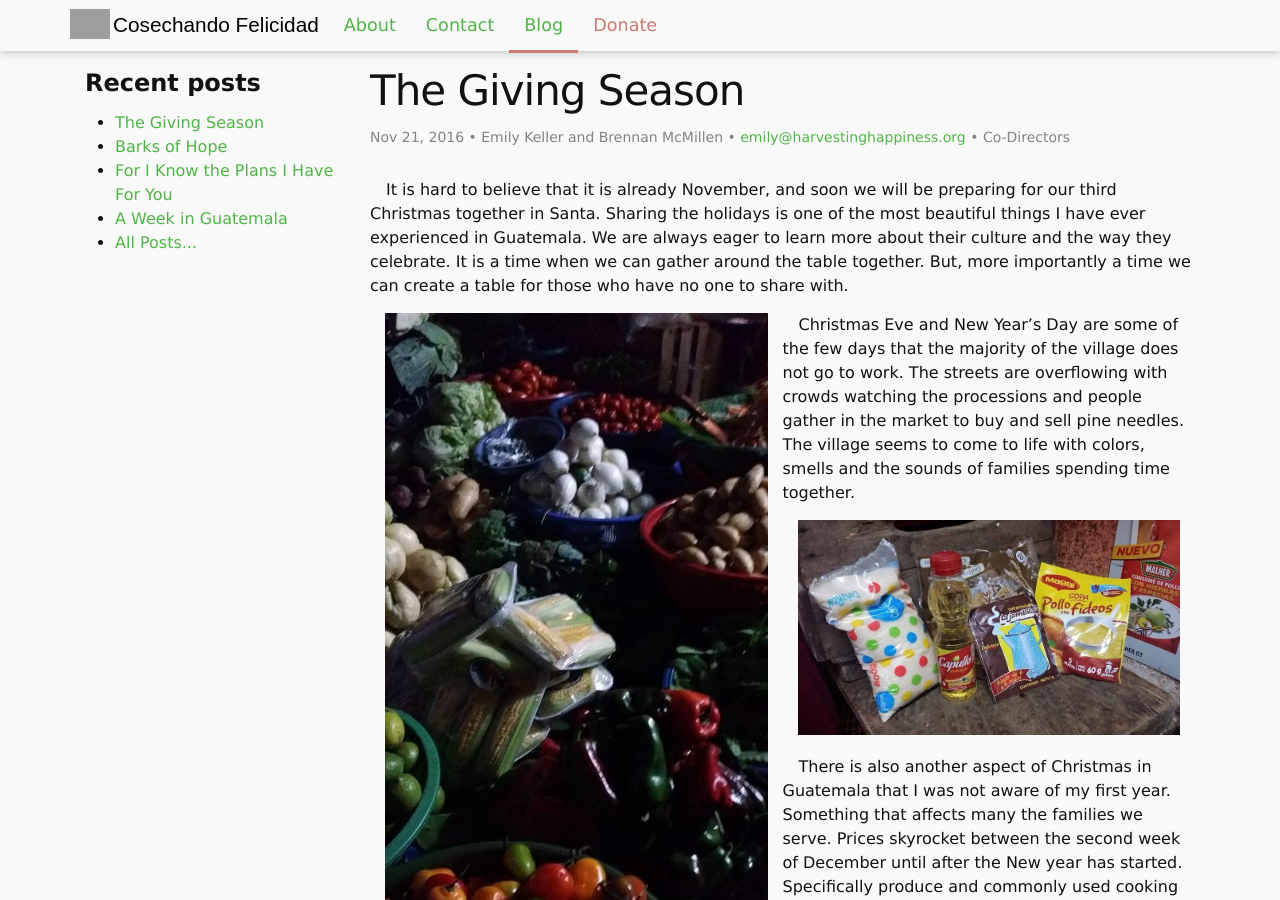
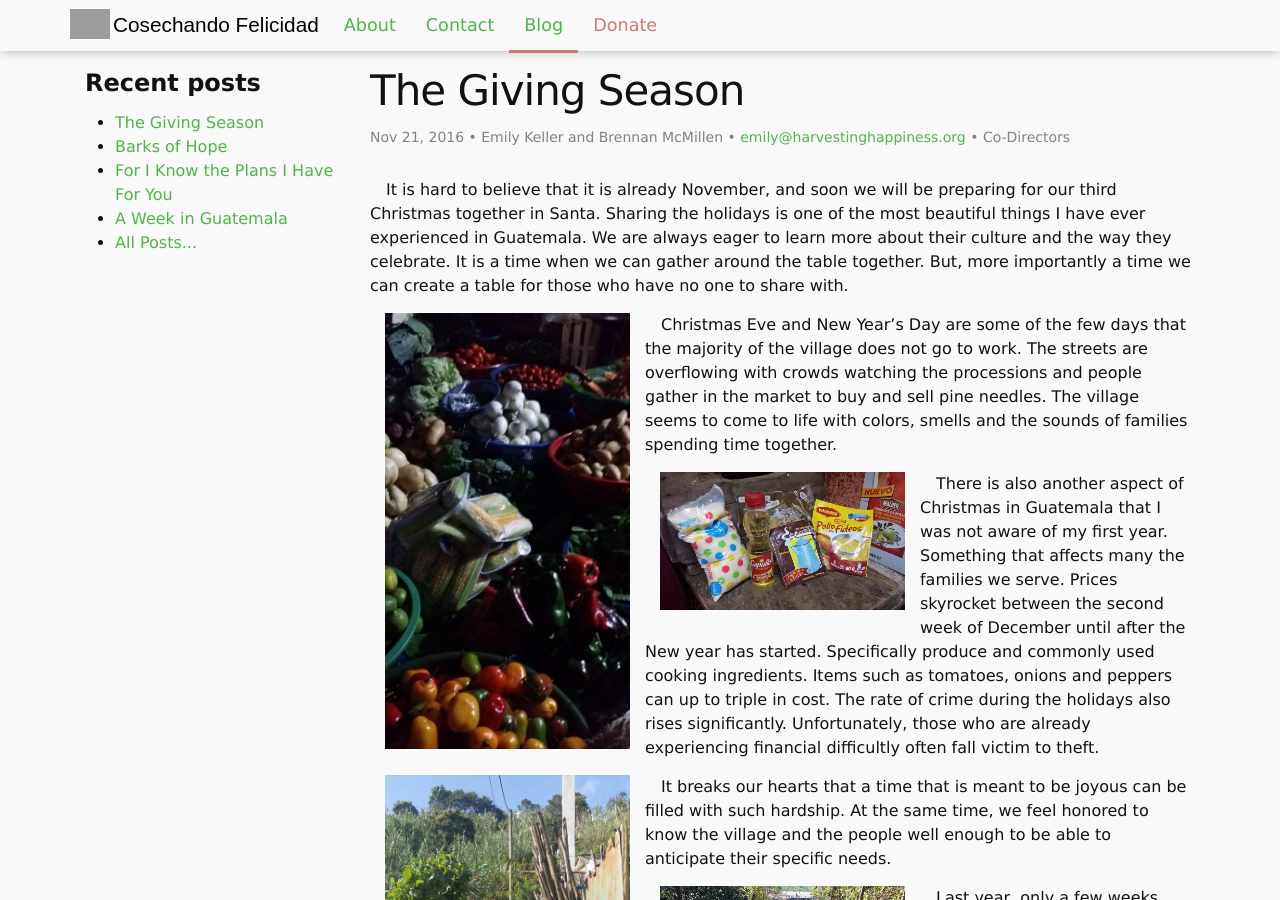
Before and after one commit to harvestinghappiness/harvestinghappiness.github.io, a Jekyll site: the page built from _posts/2016-11-21-The-Giving-Season.md, in a window 1280 px wide and 900 px high. Built offline with Jekyll 4.4.1, drawn with Linux system fonts in a browser that asks for light colours; comment, search, counter and statistics services are not loaded.

Commit message:
Update 2016-11-21-The-Giving-Season.md

```diff
--- a/_posts/2016-11-21-The-Giving-Season.md
+++ b/_posts/2016-11-21-The-Giving-Season.md
@@ -10,34 +10,34 @@ commentID: 13
 
 It is hard to believe that it is already November, and soon we will be preparing for our third Christmas together in Santa. Sharing the holidays is one of the most beautiful things I have ever experienced in Guatemala. We are always eager to learn more about their culture and the way they celebrate. It is a time when we can gather around the table together. But, more importantly a time we can create a table for those who have no one to share with.
 
-{% include figure.html src="blog-11-21-16/Nov16pic1.jpg" size="half" %}
+{% include figure.html src="blog-11-21-16/Nov16pic1.jpg" size="third" %}
 
 Christmas Eve and New Year’s Day are some of the few days that the majority of the village does not go to work. The streets are overflowing with crowds watching the processions and people gather in the market to buy and sell pine needles. The village seems to come to life with colors, smells and the sounds of families spending time together.
 
-{% include figure.html src="blog-11-21-16/Nov16pic2.jpg" size="half" %}
+{% include figure.html src="blog-11-21-16/Nov16pic2.jpg" size="third" %}
 
 There is also another aspect of Christmas in Guatemala that I was not aware of my first year. Something that affects many the families we serve. Prices skyrocket between the second week of December until after the New year has started. Specifically produce and commonly used cooking ingredients. Items such as tomatoes, onions and peppers can up to triple in cost. The rate of crime during the holidays also rises significantly. Unfortunately, those who are already experiencing financial difficultly often fall victim to theft.
 
-{% include figure.html src="blog-11-21-16/Nov16pic3.jpg" size="half" %}
+{% include figure.html src="blog-11-21-16/Nov16pic3.jpg" size="third" %}
 
 It breaks our hearts that a time that is meant to be joyous can be filled with such hardship. At the same time, we feel honored to know the village and the people well enough to be able to anticipate their specific needs.
 
-{% include figure.html src="blog-11-21-16/Nov16pic4.jpg" size="half" %}
+{% include figure.html src="blog-11-21-16/Nov16pic4.jpg" size="third" %}
 
 Last year, only a few weeks before Christmas we saw what was happening and reached out to our supporters in the US. We quickly began to assemble bags that contained all the essentials for cooking, along with fresh produce. We were able to distribute over forty bags to families in great need. The families that received the groceries were so thankful for the donation and for the personal visit to their home. While the prices this time of year are many times what they usually are, we can still provide a generous bag of groceries for $5 for an entire family. What a humbling fact.
 
-{% include figure.html src="blog-11-21-16/Nov16pic5.jpg" size="half" %}
+{% include figure.html src="blog-11-21-16/Nov16pic5.jpg" size="third" %}
 
 Both Emily and I will be returning to Guatemala during the month of December. We are both over the moon with just the thought of seeing the people we are missing so much. Because our time is limited on this trip, we are planning diligently to fill our days with the most productive and beneficial things for the village.
 
 The families that have received the Christmas care bags expressed what a blessing the food was for them. It also created a unique opportunity for our volunteers. They live within the village and see countless people they want to reach out to, but often do not have the resources themselves. Once the bags are packaged, they help us select each individual family that will receive.
 
-{% include figure.html src="blog-11-21-16/Nov16pic6.jpg" size="half" %}
+{% include figure.html src="blog-11-21-16/Nov16pic6.jpg" size="third" %}
 
 We consider it a privilege to be able to serve our brothers and sister in Christ and would like to invite you to support the distribution of these necessary items. There is a direct link to the PayPal site for this specific donation below or you can find a PayPal button on the homepage of our website. Each bag costs $5, but absolutely any donation is extremely valuable.
 
-{% include figure.html src="blog-11-21-16/Nov16pic7.jpg" size="half" %}
+{% include figure.html src="blog-11-21-16/Nov16pic7.jpg" size="third" %}
 
 As we enter the holiday season may we take a moment to appreciate we have and use it to make a difference in our local and global community.
 
-{% include figure.html src="blog-11-21-16/Nov16pic8.jpg" size="half" %}
+{% include figure.html src="blog-11-21-16/Nov16pic8.jpg" size="third" %}
```
